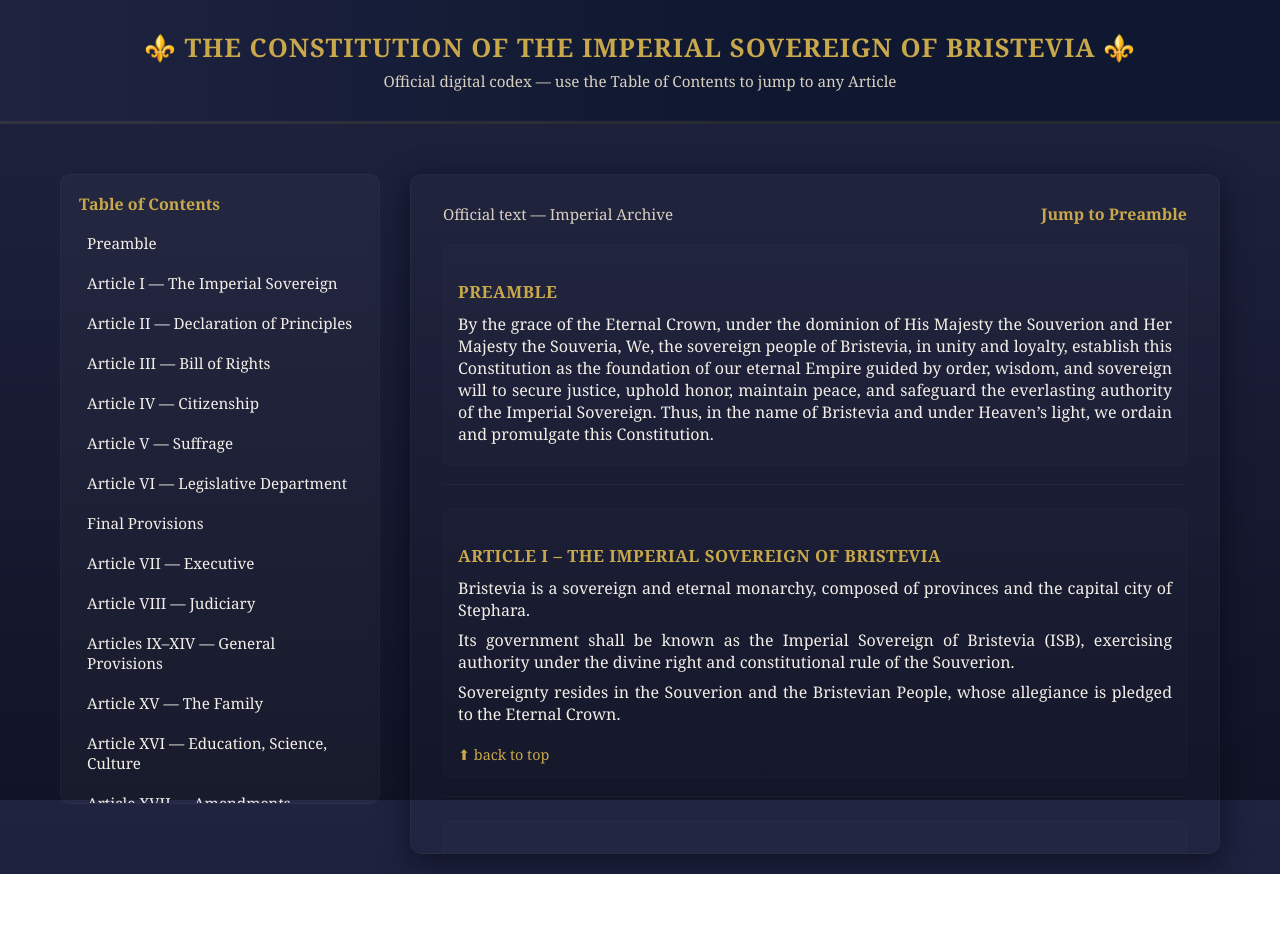
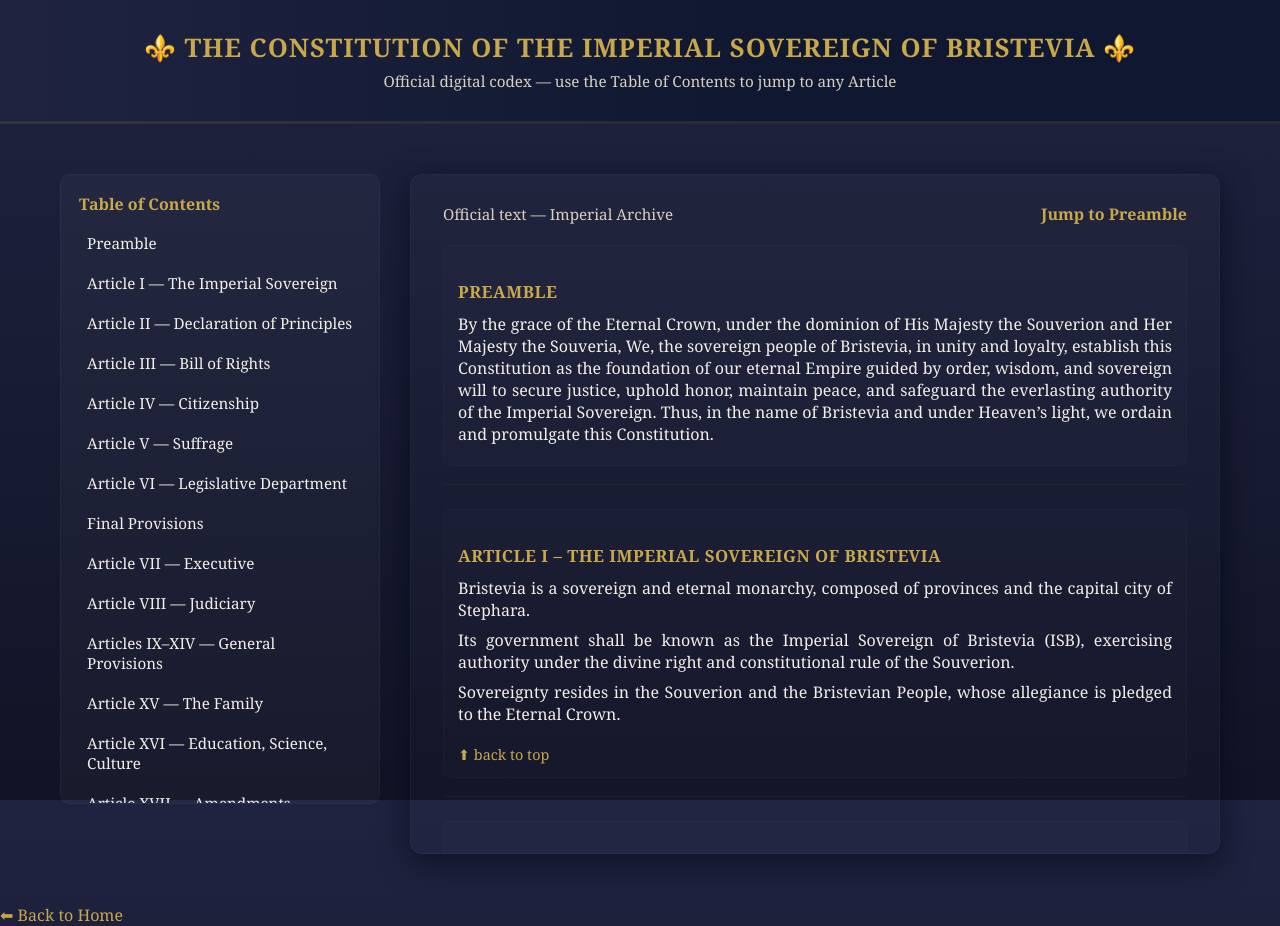
Before and after one commit to smewebsite/bristevia, a plain HTML site: page constitution.html in a window 1280 px wide. Before the commit the page ends 874 px from the top, so only its background shows below. Drawn offline with Linux system fonts and the light colour scheme.

Commit message:
Update constitution.html

```diff
--- a/constitution.html
+++ b/constitution.html
@@ -585,3 +585,5 @@
 
 </body>
 </html>
+
+<a href="index.html">⬅ Back to Home</a>
```
